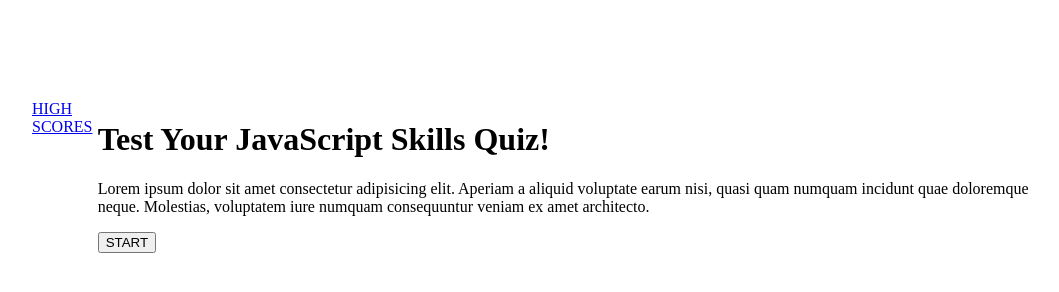
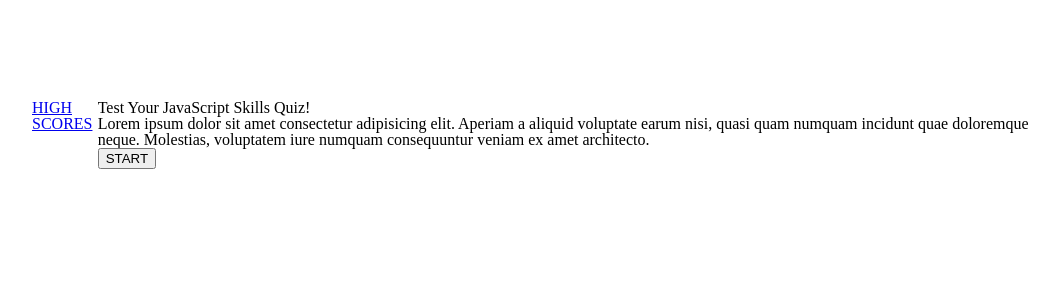
Before and after one commit to Kfields91/testYourJavaScriptSkills, a plain HTML site: page index2.html in a window 1280 px wide. Shown: the whole page, without its empty margins (68-1127 px from the left). Drawn offline with Linux system fonts and the light colour scheme.

Commit message:
continued fixing

```diff
--- a/index2.html
+++ b/index2.html
@@ -4,6 +4,7 @@
     <meta charset="UTF-8" />
     <meta name="viewport" content="width=device-width, initial-scale=1.0" />
     <title>testYourJavaScriptSkills</title>
+    <link rel="stylesheet" href="reset.css" />
     <link rel="stylesheet" href="./style.css" />
   </head>
   <body>
--- /dev/null
+++ b/reset.css
@@ -0,0 +1,47 @@
+/* http://meyerweb.com/eric/tools/css/reset/
+   v2.0 | 20110126
+   License: none (public domain)
+*/
+
+html, body, div, span, applet, object, iframe,
+h1, h2, h3, h4, h5, h6, p, blockquote, pre,
+a, abbr, acronym, address, big, cite, code,
+del, dfn, em, img, ins, kbd, q, s, samp,
+small, strike, strong, sub, sup, tt, var,
+b, u, i, center,
+dl, dt, dd, ol, ul, li,
+fieldset, form, label, legend,
+table, caption, tbody, tfoot, thead, tr, th, td,
+article, aside, canvas, details, embed,
+figure, figcaption, footer, header, hgroup,
+menu, nav, output, ruby, section, summary,
+time, mark, audio, video {
+	margin: 0;
+	padding: 0;
+	border: 0;
+	font-size: 100%;
+	font: inherit;
+	vertical-align: baseline;
+}
+/* HTML5 display-role reset for older browsers */
+article, aside, details, figcaption, figure,
+footer, header, hgroup, menu, nav, section {
+	display: block;
+}
+body {
+	line-height: 1;
+}
+ol, ul {
+	list-style: none;
+}
+blockquote, q {
+	quotes: none;
+}
+blockquote:before, blockquote:after,
+q:before, q:after {
+	content: '';
+	content: none;
+}
+table {
+	border-collapse: collapse;
+	border-spacing: 0;
```
